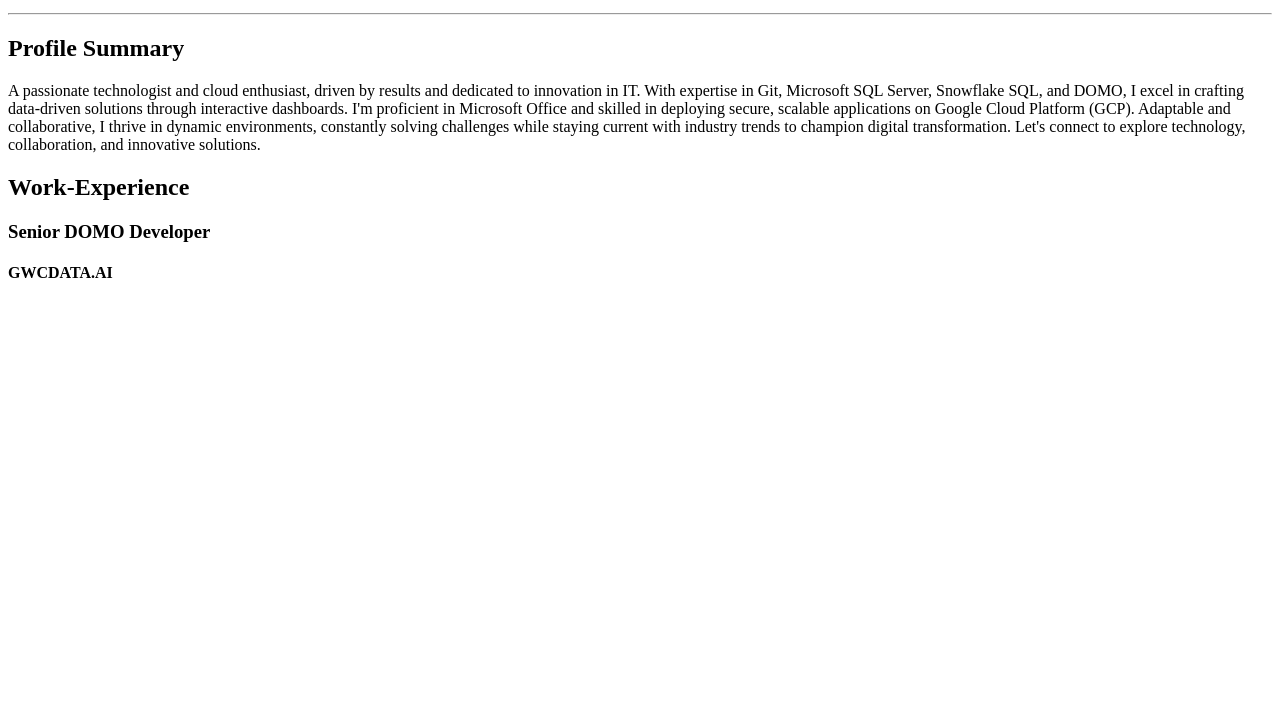
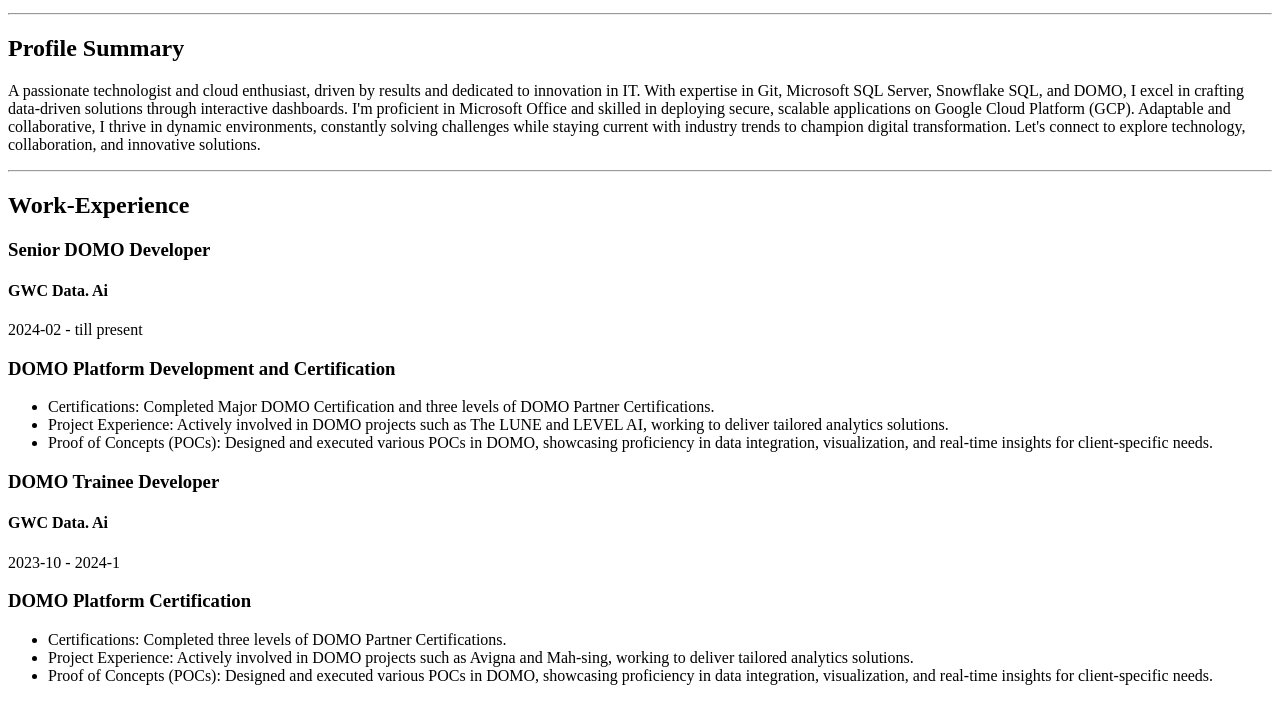
Before and after one commit to GokulV2795/My-First-Project, a plain HTML site: page index.html in a window 1280 px wide. Shown: the part 137-838 px from the top of the page. Before the commit the page ends 800 px from the top, so only its background shows below. Drawn offline with Linux system fonts and the light colour scheme.

Commit message:
Added Work Experience in it

```diff
--- a/index.html
+++ b/index.html
@@ -16,11 +16,30 @@
         <h2>Profile Summary</h2>
         <p>A passionate technologist and cloud enthusiast, driven by results and dedicated to innovation in IT. With expertise in Git, Microsoft SQL Server, Snowflake SQL, and DOMO, I excel in crafting data-driven solutions through interactive dashboards. I'm proficient in Microsoft Office and skilled in deploying secure, scalable applications on Google Cloud Platform (GCP). Adaptable and collaborative, I thrive in dynamic environments, constantly solving challenges while staying current with industry trends to champion digital transformation. Let's connect to explore technology, collaboration, and innovative solutions.</p>
     </section>
+    <hr>
     <section>
       <h2>Work-Experience</h2>
        <div>
         <h3>Senior DOMO Developer</h3>
-        <h4>GWCDATA.AI</h4>
+        <h4>GWC Data. Ai</h4>
+        <p>2024-02 - till present</p>
+        <p><h3>DOMO Platform Development and Certification</h3></p>
+        <ul>
+          <li>Certifications: Completed Major DOMO Certification and three levels of DOMO Partner Certifications.</li>
+          <li>Project Experience: Actively involved in DOMO projects such as The LUNE and LEVEL AI, working to deliver tailored analytics solutions.</li>
+          <li>Proof of Concepts (POCs): Designed and executed various POCs in DOMO, showcasing proficiency in data integration, visualization, and real-time insights for client-specific needs.</li>
+        </ul>
+       </div>
+       <div>
+        <h3>DOMO Trainee Developer</h3>
+        <h4>GWC Data. Ai</h4>
+        <p>2023-10 - 2024-1</p>
+        <p><h3>DOMO Platform Certification</h3></p>
+        <ul>
+          <li>Certifications: Completed three levels of DOMO Partner Certifications.</li>
+          <li>Project Experience: Actively involved in DOMO projects such as Avigna and Mah-sing, working to deliver tailored analytics solutions.</li>
+          <li>Proof of Concepts (POCs): Designed and executed various POCs in DOMO, showcasing proficiency in data integration, visualization, and real-time insights for client-specific needs.</li>
+        </ul>
        </div>
     </section>
   </main>
```
